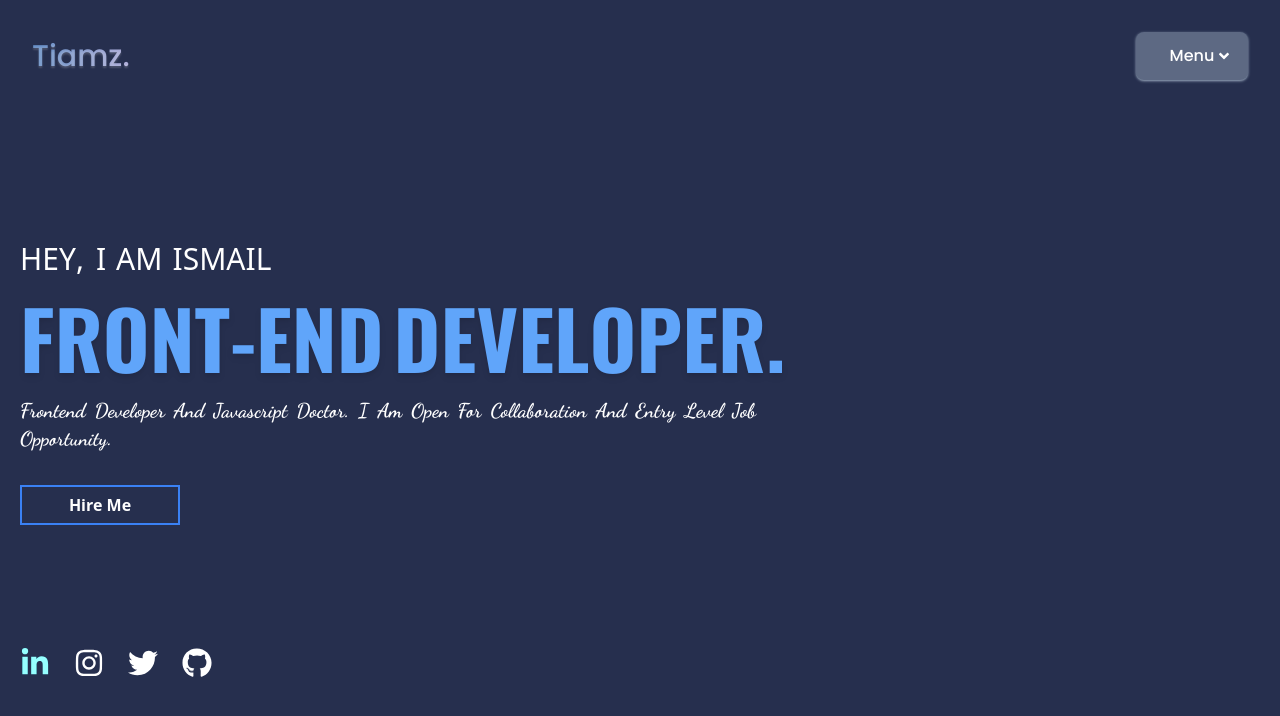
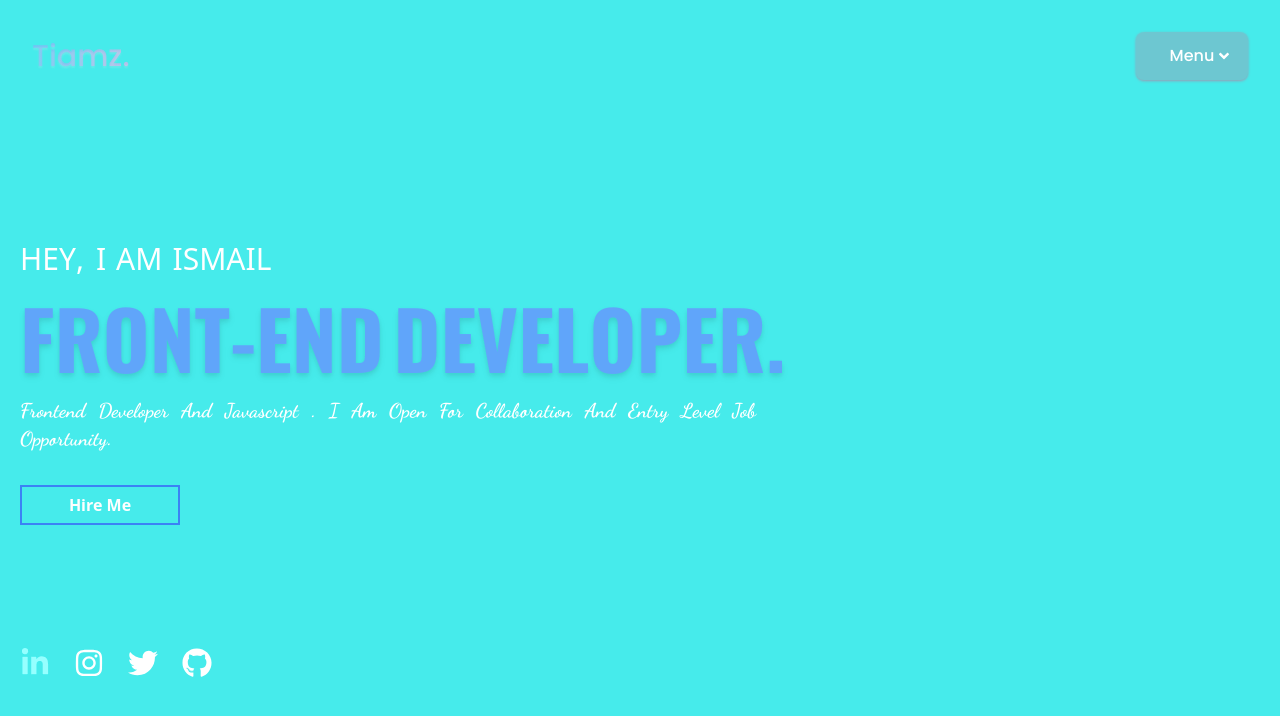
Before and after one commit to Tiamz01/Portfolio, a React (Vite) app: page / in a window 1280 px wide. Shown: the top 716 px of the page. Built offline with nearby package versions, Linux system fonts and the light colour scheme.

Commit message:
committing  new change

```diff
--- a/src/App.jsx
+++ b/src/App.jsx
@@ -10,7 +10,7 @@ import { createContext } from "react";
 function App() {
 	const themeContext = createContext("null");
 
-	const [theme, setTheme] = useState("dark");
+	const [theme, setTheme] = useState("light");
 	function toggle() {
 		setTheme(theme === "dark" ? "light" : "dark");
 	}
--- a/src/data/index.js
+++ b/src/data/index.js
@@ -9,7 +9,7 @@ const infos = [
 	{
 		img: Tiamz,
 		intro: "hey, I am Ismail",
-		text: "Frontend developer and javascript doctor. I am open for collaboration and entry level job opportunity."
+		text: "Frontend developer and javascript . I am open for collaboration and entry level job opportunity."
 	}
 ];
 
```
